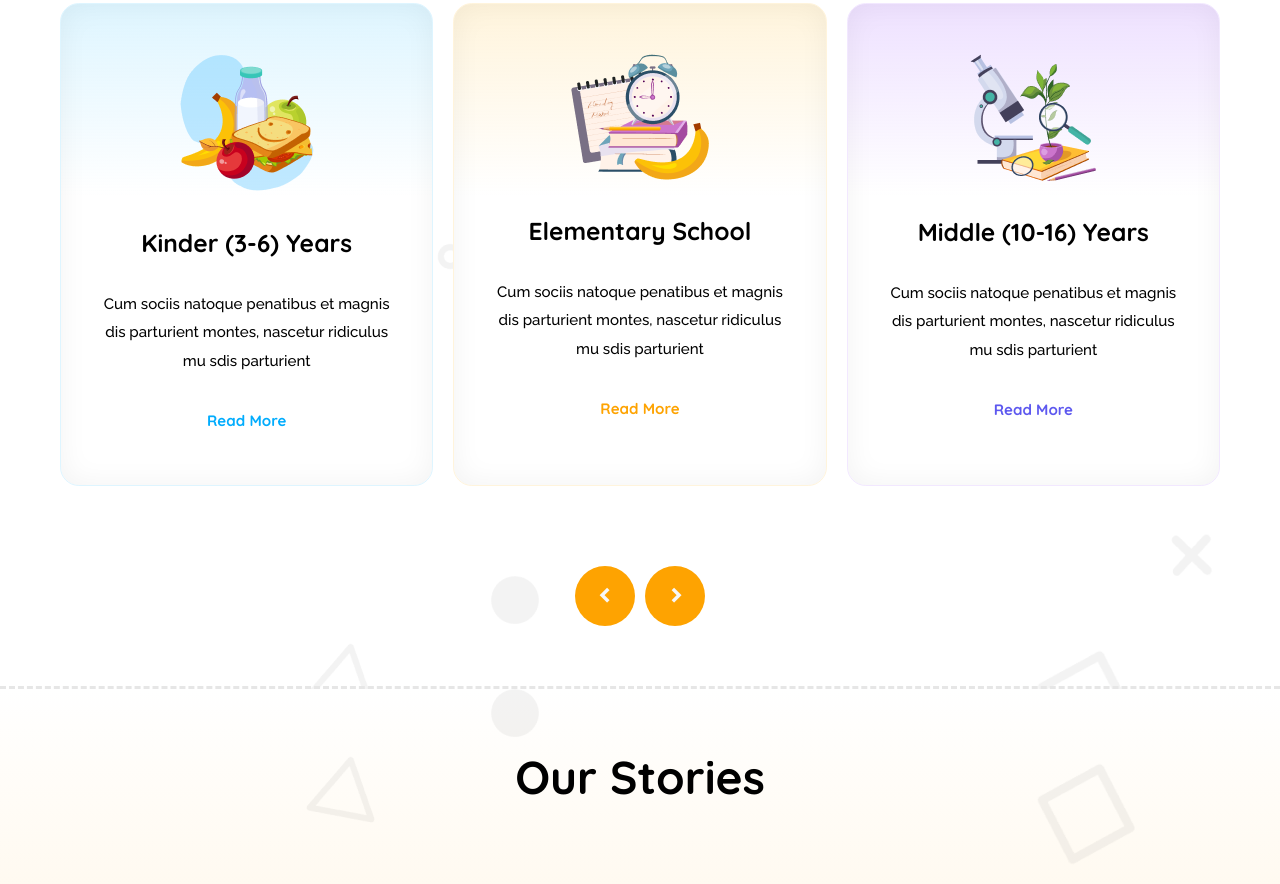
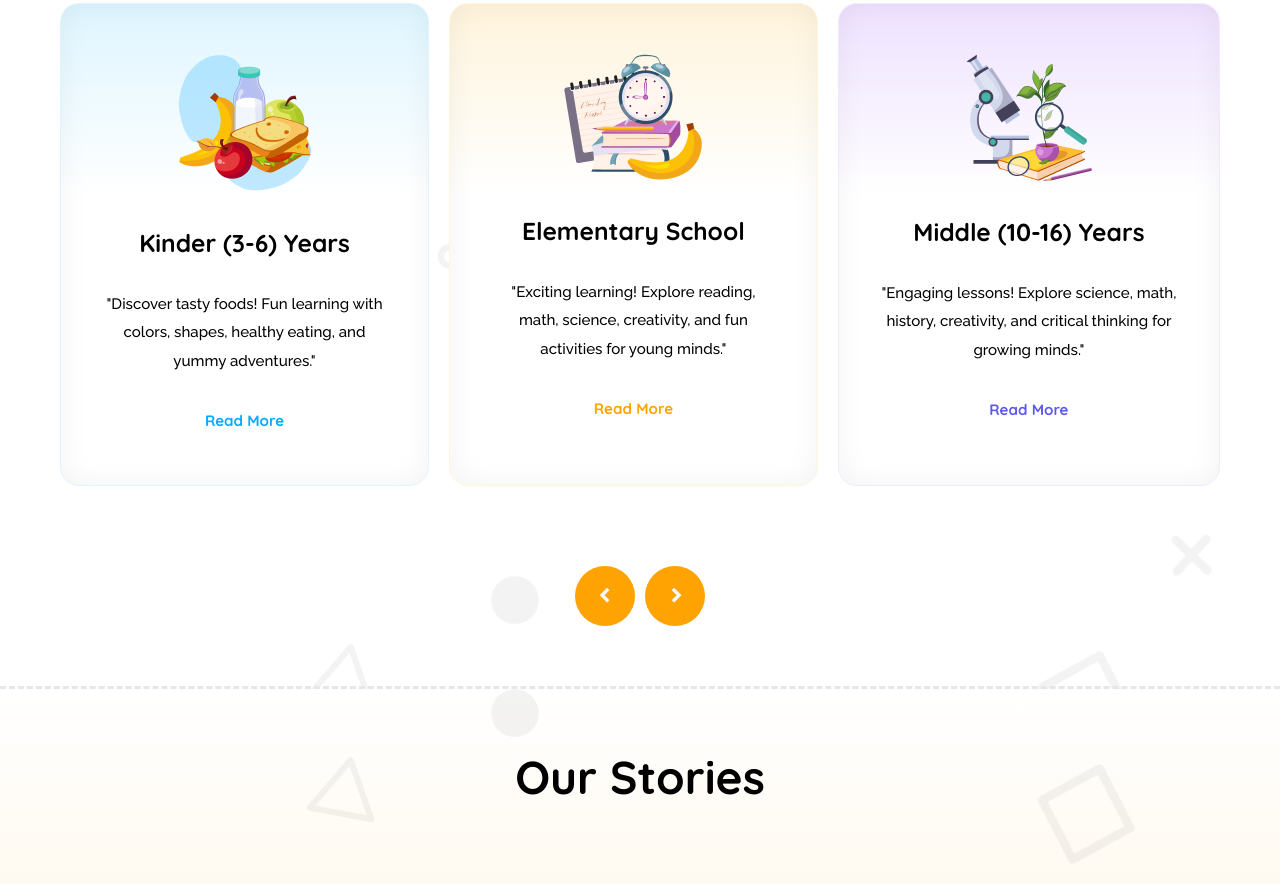
Before and after one commit to ajjiadd/B11A2-Kids-School, a plain HTML site: page index.html in a window 1280 px wide. Shown: the part 875-1759 px from the top of the page. Drawn offline with nearby package versions, Linux system fonts and the light colour scheme.

Commit message:
complete the valuable content

```diff
--- a/index.html
+++ b/index.html
@@ -71,9 +71,7 @@
                     <img src="./assets/kinder.png" alt="">
                     <h2 class="cardTitle">Kinder (3-6) Years</h2>
                     <p class="cardDescription">
-                        Cum sociis natoque penatibus et magnis
-                        dis parturient montes, nascetur ridiculus
-                        mu sdis parturient
+                        "Discover tasty foods! Fun learning with colors, shapes, healthy eating, and yummy adventures."
                     </p>
 
                     <a href="">Read More</a>
@@ -83,9 +81,7 @@
                     <img src="./assets/elementary.png" alt="">
                     <h2 class="cardTitle">Elementary School</h2>
                     <p class="cardDescription">
-                        Cum sociis natoque penatibus et magnis
-                        dis parturient montes, nascetur ridiculus
-                        mu sdis parturient
+                        "Exciting learning! Explore reading, math, science, creativity, and fun activities for young minds."
                     </p>
 
                     <a href="">Read More</a>
@@ -95,9 +91,7 @@
                     <img src="./assets/middle.png" alt="">
                     <h2 class="cardTitle">Middle (10-16) Years</h2>
                     <p class="cardDescription">
-                        Cum sociis natoque penatibus et magnis
-                        dis parturient montes, nascetur ridiculus
-                        mu sdis parturient
+                        "Engaging lessons! Explore science, math, history, creativity, and critical thinking for growing minds."
                     </p>
 
                     <a href="">Read More</a>
@@ -184,7 +178,7 @@
                     <h1>Kids <br>
                         Education</h1>
                 </div>
-                <p>Pizza ipsum dolor meat lovers buffalo. Deep dolor roll melted bacon Bianca pan bacon pineapple Aussie. Mayo rib sauce Hawaiian meatball.</p>
+                <p>"Kids' education builds curiosity, creativity, and confidence through fun learning, reading, problem-solving, exploration, and interactive activities for a brighter future."</p>
 
             </div>
 
```
